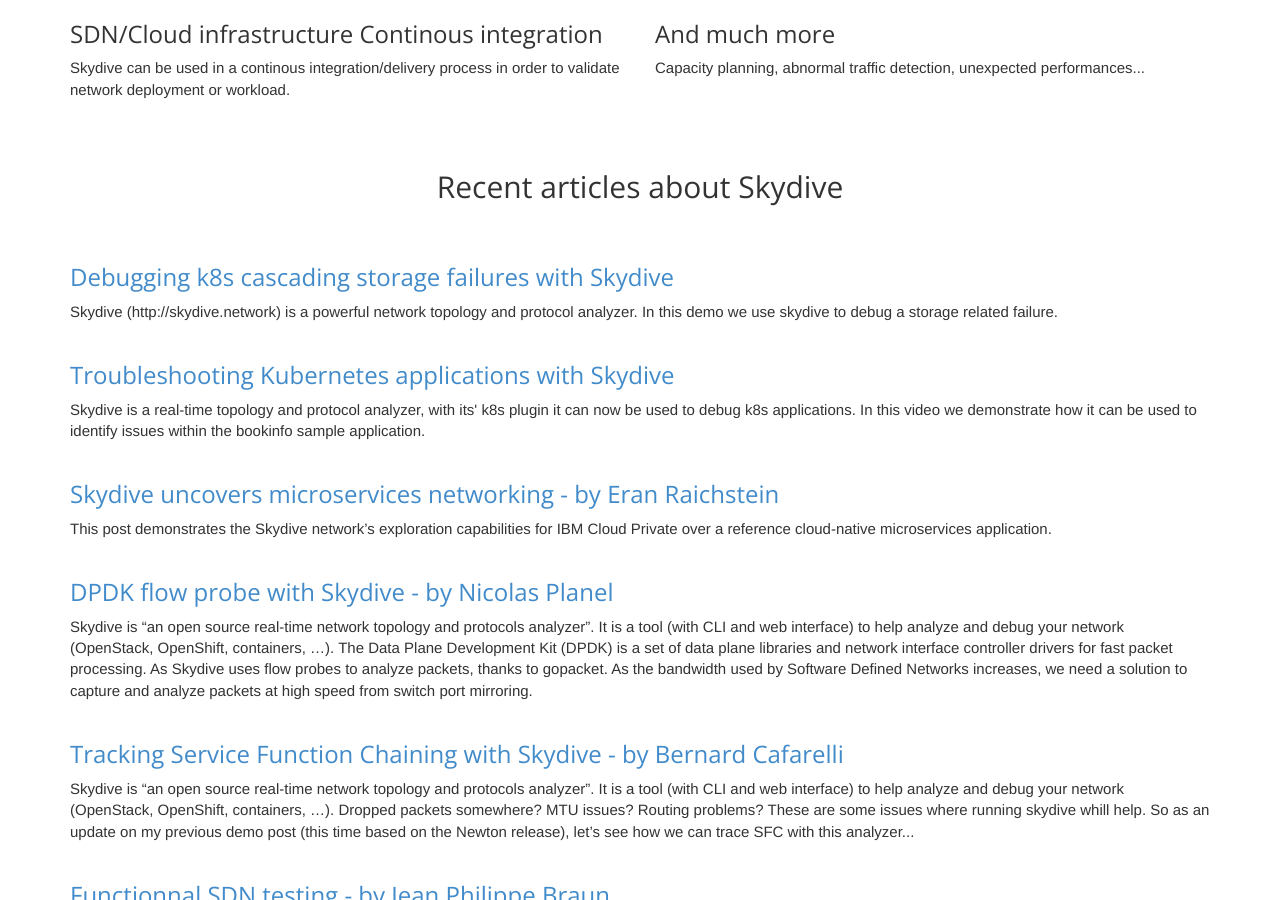
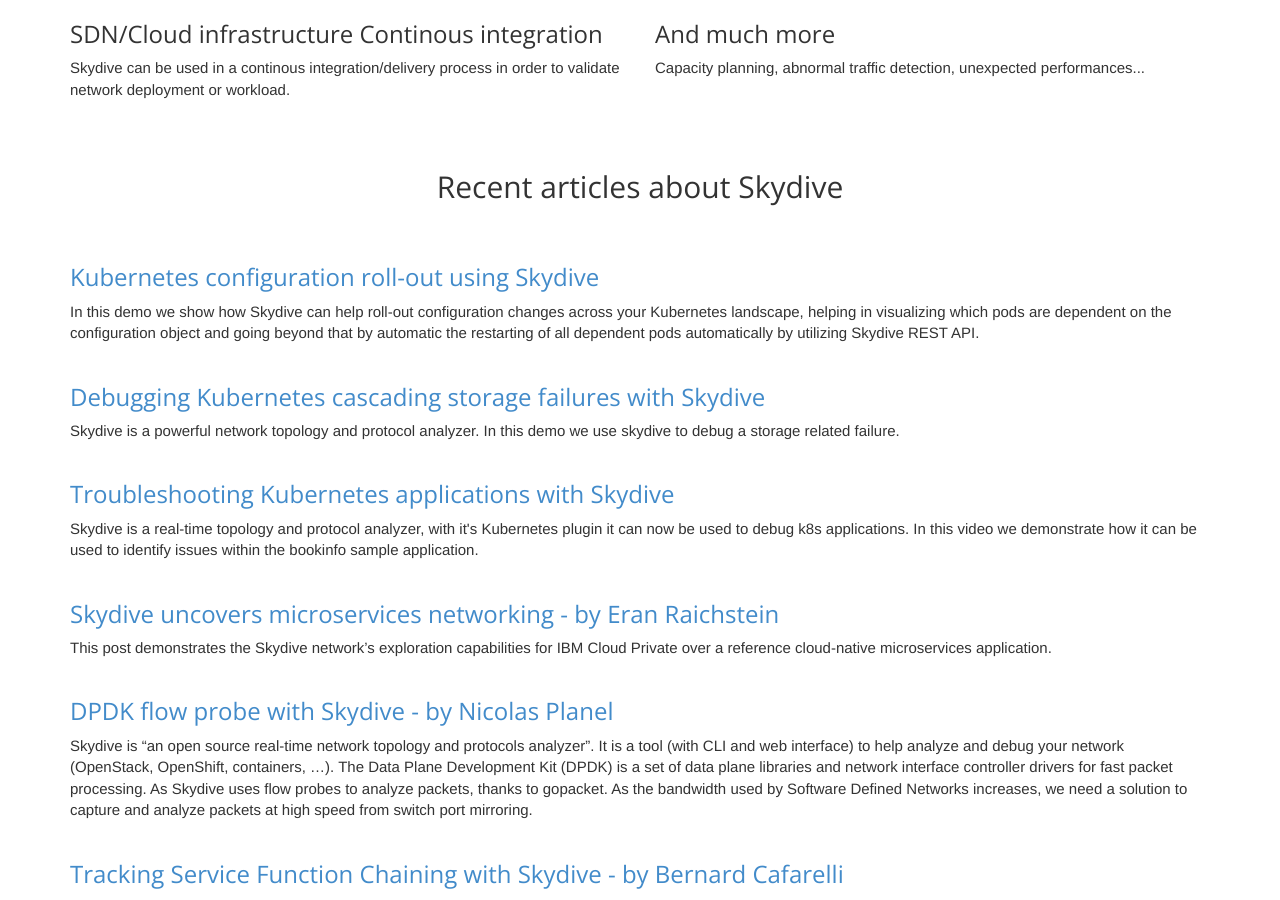
Before and after one commit to skydive-project/skydive.network, a Jekyll site: the page built from index.md, in a window 1280 px wide and 900 px high, scrolled down 1750 px. Built offline with Jekyll 4.4.1, drawn with Linux system fonts in a browser that asks for light colours; nearby versions of some CDN libraries.

```diff
--- a/_layouts/index.html
+++ b/_layouts/index.html
@@ -118,11 +118,22 @@
 
 		<div class="row">
 			<div class="col-sm-12">
-				<h3><a href="https://www.youtube.com/watch?v=Dwrk03ibces">
-					Debugging k8s cascading storage failures with Skydive
+				<h3><a href="https://www.youtube.com/watch?v=jl2_jUKspJA">
+					Kubernetes configuration roll-out using Skydive
 				</a></h3>
 				<p>
-					Skydive (http://skydive.network) is a powerful network topology and protocol analyzer. In this demo we use skydive to debug a storage related failure.
+In this demo we show how Skydive can help roll-out configuration changes across your Kubernetes landscape, helping in visualizing which pods are dependent on the configuration object and going beyond that by automatic the restarting of all dependent pods automatically by utilizing Skydive REST API.
+				</p>
+			</div>
+		</div>
+
+		<div class="row">
+			<div class="col-sm-12">
+				<h3><a href="https://www.youtube.com/watch?v=Dwrk03ibces">
+					Debugging Kubernetes cascading storage failures with Skydive
+				</a></h3>
+				<p>
+					Skydive is a powerful network topology and protocol analyzer. In this demo we use skydive to debug a storage related failure.
 				</p>
 			</div>
 		</div>
@@ -131,7 +142,7 @@
 			<div class="col-sm-12">
 				<h3><a href="https://www.youtube.com/watch?v=DOQvtIR6c_A">Troubleshooting Kubernetes applications with Skydive</a></h3>
 				<p>
-					Skydive is a real-time topology and protocol analyzer, with its' k8s plugin it can now be used to debug k8s applications. In this video we demonstrate how it can be used to identify issues within the bookinfo sample application.
+					Skydive is a real-time topology and protocol analyzer, with it's Kubernetes plugin it can now be used to debug k8s applications. In this video we demonstrate how it can be used to identify issues within the bookinfo sample application.
 				</p>
 			</div>
 		</div>
```
